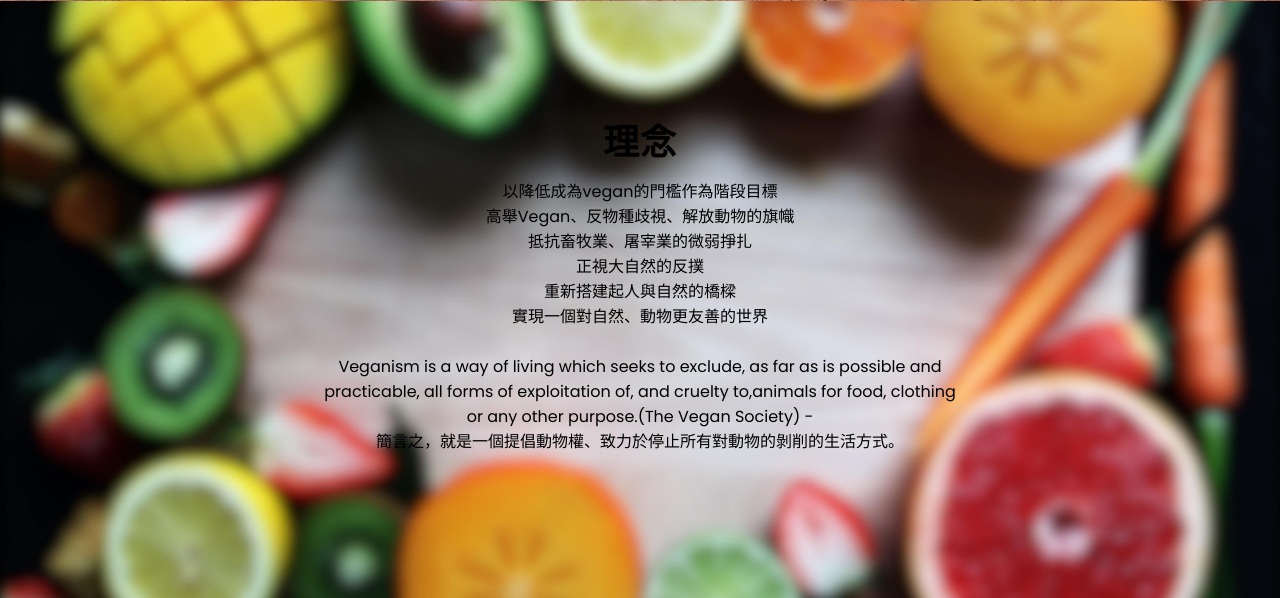
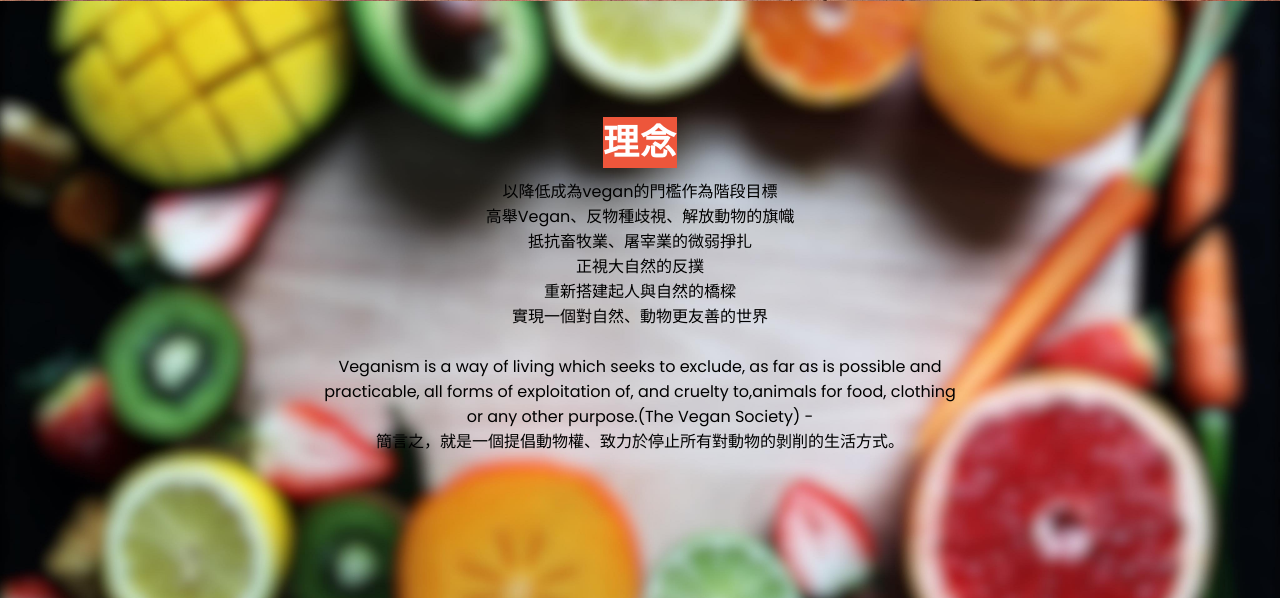
Before and after one commit to Exitialium/vegsite.tw, a Django app: page / in a window 1280 px wide. Shown: the part 799-1397 px from the top of the page. Run offline with Django 3.2, Linux system fonts and the light colour scheme; data that the repository does not hold is empty; some libraries are stand-ins or nearby versions.

Commit message:
index.html final push

```diff
--- a/static/css/index.css
+++ b/static/css/index.css
@@ -752,7 +752,8 @@ subscribe
 .cta-content h2 em {
   font-style: normal;
   font-weight: bold;
-  color: black;
+  color: white;
+  background: #ed563b;
 }
 
 .cta-content p {
```
